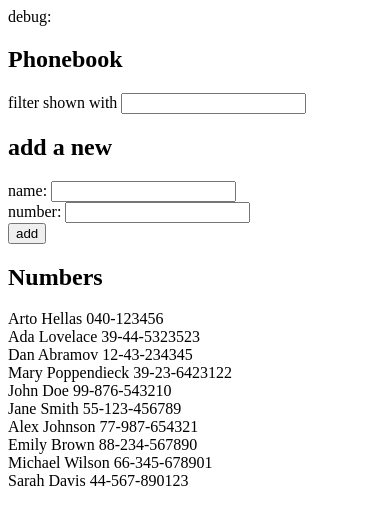
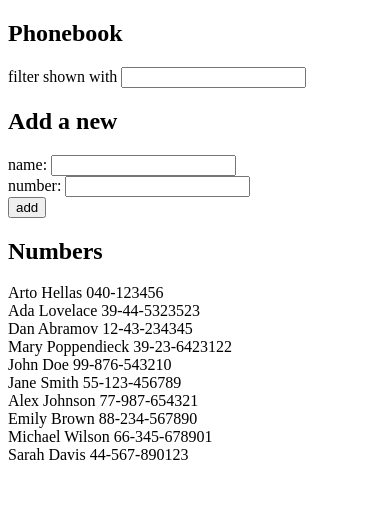
Before and after one commit to kamildzierzak/full-stack-open, a React (Create React App) app in the folder part2/phonebook/: page / in a window 390 px wide. Shown: the top 524 px of the page. Built offline with nearby package versions, Linux system fonts and the light colour scheme.

Commit message:
add 2.10: The Phonebook Step5 solution

```diff
--- a/part2/phonebook/src/App.js
+++ b/part2/phonebook/src/App.js
@@ -1,4 +1,7 @@
 import { useState } from 'react'
+import { Filter } from './components/Filter'
+import { PersonForm } from './components/PersonForm'
+import { Persons } from './components/Persons'
 
 const App = () => {
   const [persons, setPersons] = useState([
@@ -16,27 +19,6 @@ const App = () => {
   const [newName, setNewName] = useState('')
   const [newPhoneNumber, setNewPhoneNumber] = useState('')
   const [lookingFor, setLookingFor] = useState('')
-
-  const addPerson = event => {
-    event.preventDefault()
-    if (
-      persons.some(
-        person => person.name.toLowerCase() === newName.toLowerCase()
-      )
-    ) {
-      alert(`${newName} is already added to phonebook`)
-    } else {
-      const personObject = {
-        name: newName,
-        phoneNumber: newPhoneNumber,
-        id: persons.length + 1,
-      }
-
-      setPersons(persons.concat(personObject))
-      setNewName('')
-      setNewPhoneNumber('')
-    }
-  }
 
   const handleNameInputChange = event => {
     setNewName(event.target.value)
@@ -57,34 +39,24 @@ const App = () => {
 
   return (
     <div>
-      <div>debug: {newName}</div>
       <h2>Phonebook</h2>
-      <div>
-        filter shown with{' '}
-        <input value={lookingFor} onChange={handleLookingForInputChange} />
-      </div>
-      <h2>add a new</h2>
-      <form onSubmit={addPerson}>
-        <div>
-          name: <input value={newName} onChange={handleNameInputChange} />
-        </div>
-        <div>
-          number:{' '}
-          <input
-            value={newPhoneNumber}
-            onChange={handlePhoneNumberInputChange}
-          />
-        </div>
-        <div>
-          <button type="submit">add</button>
-        </div>
-      </form>
+      <Filter
+        lookingFor={lookingFor}
+        lookingForHandler={handleLookingForInputChange}
+      />
+      <h2>Add a new</h2>
+      <PersonForm
+        persons={persons}
+        setPersons={setPersons}
+        newName={newName}
+        newNameHandler={handleNameInputChange}
+        setNewName={setNewName}
+        newPhoneNumber={newPhoneNumber}
+        setNewPhoneNumber={setNewPhoneNumber}
+        newPhoneNumberHandler={handlePhoneNumberInputChange}
+      />
       <h2>Numbers</h2>
-      {personsToShow.map(person => (
-        <div key={person.id}>
-          {person.name} {person.phoneNumber}
-        </div>
-      ))}
+      <Persons personsToShow={personsToShow} />
     </div>
   )
 }
--- /dev/null
+++ b/part2/phonebook/src/components/Filter.js
@@ -0,0 +1,8 @@
+export const Filter = ({ lookingFor, lookingForHandler }) => {
+  return (
+    <div>
+      filter shown with{' '}
+      <input value={lookingFor} onChange={lookingForHandler} />
+    </div>
+  )
+}
--- /dev/null
+++ b/part2/phonebook/src/components/Person.js
@@ -0,0 +1,7 @@
+export const Person = ({ person }) => {
+  return (
+    <div key={person.id}>
+      {person.name} {person.phoneNumber}
+    </div>
+  )
+}
--- /dev/null
+++ b/part2/phonebook/src/components/PersonForm.js
@@ -0,0 +1,46 @@
+export const PersonForm = ({
+  persons,
+  setPersons,
+  newName,
+  setNewName,
+  newNameHandler,
+  newPhoneNumber,
+  setNewPhoneNumber,
+  newPhoneNumberHandler,
+}) => {
+  const addPerson = event => {
+    event.preventDefault()
+    if (
+      persons.some(
+        person => person.name.toLowerCase() === newName.toLowerCase()
+      )
+    ) {
+      alert(`${newName} is already added to phonebook`)
+    } else {
+      const personObject = {
+        name: newName,
+        phoneNumber: newPhoneNumber,
+        id: persons.length + 1,
+      }
+
+      setPersons(persons.concat(personObject))
+      setNewName('')
+      setNewPhoneNumber('')
+    }
+  }
+
+  return (
+    <form onSubmit={addPerson}>
+      <div>
+        name: <input value={newName} onChange={newNameHandler} />
+      </div>
+      <div>
+        number:{' '}
+        <input value={newPhoneNumber} onChange={newPhoneNumberHandler} />
+      </div>
+      <div>
+        <button type="submit">add</button>
+      </div>
+    </form>
+  )
+}
--- /dev/null
+++ b/part2/phonebook/src/components/Persons.js
@@ -0,0 +1,11 @@
+import { Person } from './Person'
+
+export const Persons = ({ personsToShow }) => {
+  return (
+    <>
+      {personsToShow.map(person => (
+        <Person key={person.id} person={person} />
+      ))}
+    </>
+  )
+}
```
